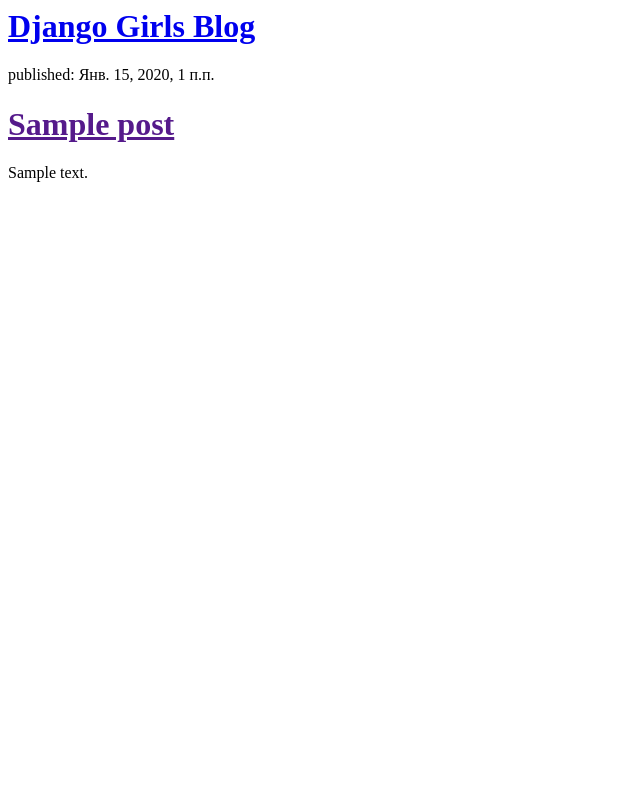
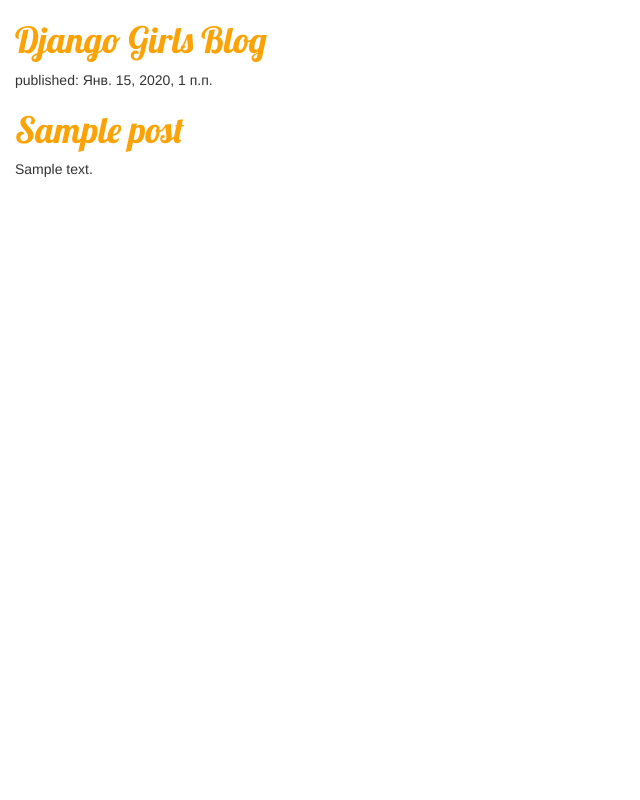
Before and after one commit to vitaliy5902/djg_bediuk_1, a Django app: template blog/templates/blog/post_list.html in a window 1280 px wide. Shown: the whole page, without its empty margins (0-640 px from the left). Run offline with Django 3.2, Linux system fonts and the light colour scheme; the template is opened without the code that fills it: values that come from a table or form of the project are taken from there, others are empty; tables that the repository leaves empty hold one stand-in row (values such as "Sample post"); some libraries are stand-ins or nearby versions.

Commit message:
lifney css classes

```diff
--- /dev/null
+++ b/blog/static/css/blog.css
@@ -0,0 +1,8 @@
+h1 a {
+color: #FCA205;
+font-family: 'Lobster';
+}
+body {
+padding-left: 15px;
+
+}
--- a/blog/templates/blog/post_list.html
+++ b/blog/templates/blog/post_list.html
@@ -1,11 +1,19 @@
+
+{% load static %}
 <html>
     <head>
         <title>Django Girls blog</title>
+        <link rel="stylesheet" href="//maxcdn.bootstrapcdn.com/bootstrap/3.2.0/css/bootstrap.min.css">
+        <link rel="stylesheet" href="//maxcdn.bootstrapcdn.com/bootstrap/3.2.0/css/bootstrap-theme.min.css">
+        <link href="https://fonts.googleapis.com/css?family=Lobster&subset=latin,cyrillic" rel="stylesheet" type="text/css">
+
+        <link rel="stylesheet" href="{% static 'css/blog.css' %}">
     </head>
     <body>
         <div>
             <h1><a href="/">Django Girls Blog</a></h1>
         </div>
+
         {% for post in posts %}
             <div>
                 <p>published: {{ post.published_date }}</p>
```
Also changed, not shown: 1 other file. Lines whose indentation alone changed are shown as unchanged.
